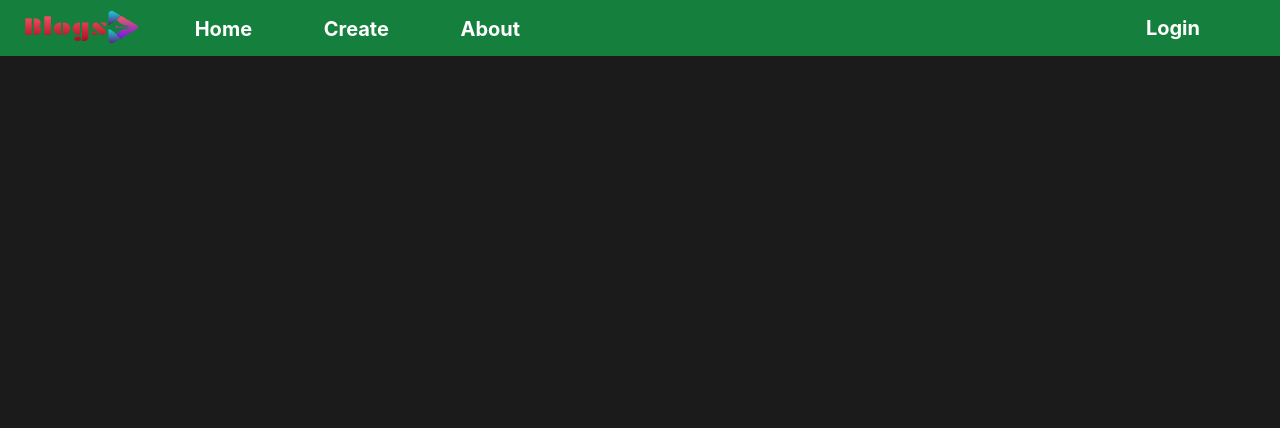
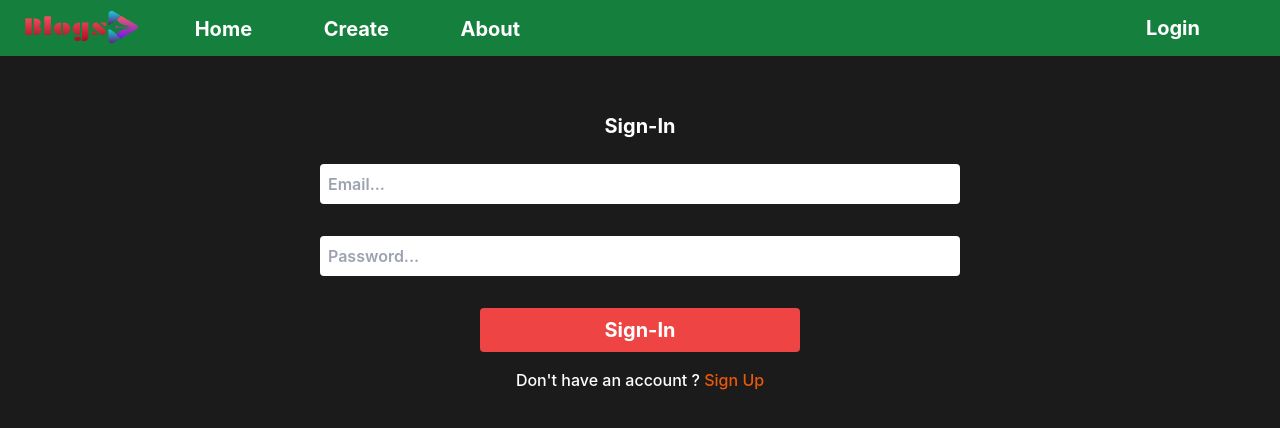
Before and after one commit to SathishSAKA26/blog-reactjs, a React (Create React App) app: page /auth in a window 1280 px wide. Shown: the top 428 px of the page. Built offline with nearby package versions, Linux system fonts and the light colour scheme.

Commit message:
some code add

```diff
--- a/src/App.js
+++ b/src/App.js
@@ -5,21 +5,25 @@ import Detail from "./pages/Detail";
 import AddEditBlog from "./pages/AddEditBlog";
 import About from "./pages/About";
 import NotFound from "./pages/NotFound";
+import Auth from "./pages/Auth";
 // Add Routes the react dom
 import { Routes, Route } from "react-router-dom";
 import NavBar from "./components/NavBar";
+import { ToastContainer } from "react-toastify";
 
 const App = () => {
   const [active, setActive] = useState("home");
   return (
     <div className="main">
       <NavBar setActive={setActive} active={active} />
+      <ToastContainer position="top-center" />
       <Routes>
         <Route path="/" element={<Home />} />
         <Route path="/detail/:id" element={<Detail />} />
         <Route path="/create" element={<AddEditBlog />} />
         <Route path="/update/:id" element={<AddEditBlog />} />
         <Route path="/about" element={<About />} />
+        <Route path="/auth" element={<Auth setActive={setActive} />} />
         <Route path="*" element={<NotFound />} />
       </Routes>
     </div>
--- a/src/index.css
+++ b/src/index.css
@@ -62,6 +62,8 @@ Global Styles
   box-sizing: border-box;
 }
 body {
+  width: 100%;
+  height: 100vh;
   font-family: -apple-system, BlinkMacSystemFont, "Segoe UI", Roboto, Oxygen,
     Ubuntu, Cantarell, "Open Sans", "Helvetica Neue", sans-serif;
   background: #1b1b1b;
@@ -124,3 +126,12 @@ p {
   }
 }
 /*  global classes */
+/* .login{
+  width: 100%;
+  height: 100%;
+  background-image: url('./assets/images/login-background.jpg');
+  background-size: cover;
+  background-position: center;
+  background-repeat: no-repeat;
+  opacity: 50;
+} */
--- a/src/pages/Auth.js
+++ b/src/pages/Auth.js
@@ -1,9 +1,103 @@
-import React from 'react'
+import React, { useState } from 'react';
+import { toast } from 'react-toastify';
+import { useNavigate } from 'react-router-dom';
+import { auth } from "firebase"
 
-const Auth = () => {
+const initialState = {
+  firstName: "",
+  lastName: "",
+  email: "",
+  passWord: "",
+  confirmPassword: "",
+}
+
+const Auth = ({ setActive }) => {
+  const [state, setState] = useState(initialState);
+  const [signUp, setSignUp] = useState(false);
+
+  const navigate = useNavigate();
+
+  const { email, passWord, firstName, lastName, confirmPassword } = state;
+
+  const handleChange = (e) => {
+    setState({ ...state, [e.target.name]: e.target.value })
+  }
+
+  const handleAuth = async (e) => {
+    e.preventDefault();
+    if (!signUp) {
+
+    } else {
+      if (passWord !== confirmPassword) {
+        return toast.error("Password don't match")
+      }
+      if (firstName && lastName && passWord && email) {
+        const { user } = await createUserWithEmailAndPassWord(auth, email, passWord);
+        await updateProfile(user, { displayName: `${firstName} ${lastName}` });
+        setActive("home");
+      } else {
+        return toast.error("All fields are mandatory to fill");
+      }
+    }
+    navigate("/");
+  };
+
   return (
-    <div>Auth</div>
+    <div className="pt-28 text-center w-full">
+      <div className="text-white text-xl font-bold">
+        {!signUp ? "Sign-In" : "Sign-Up"}
+      </div>
+      <div className="w-1/2 mx-auto mt-6">
+        <form className="input" onChange={handleAuth}>
+          {signUp && (
+            <div className="flex justify-between">
+              <div className="">
+                <input className="w-full px-12 py-2 mb-8 font-semibold rounded" type="text" placeholder="First Name..." name='firstName' value={firstName} onChange={handleChange} />
+              </div>
+              <div className="">
+                <input className="w-full px-12 py-2 mb-8 font-semibold rounded" type="text" placeholder="Last Name..." name='lastName' value={lastName} onChange={handleChange} />
+              </div>
+            </div>
+          )}
+          <div className="">
+            <input className='w-full py-2 mb-8 pl-2 font-semibold rounded' type="email" placeholder="Email..." name='email' value={email} onChange={handleChange} />
+          </div>
+          <div className="">
+            <input className='w-full py-2 mb-8 pl-2 font-semibold rounded' type="password" placeholder="Password..." name='passWord' value={passWord} onChange={handleChange} />
+          </div>
+          {signUp && (
+            <div className="">
+              <input className='w-full py-2 mb-8 pl-2 font-semibold rounded' type="password" placeholder="Confirm Password..." name='confirmPassword' value={confirmPassword} onChange={handleChange} />
+            </div>
+          )}
+          <div className="button">
+            <button className={`rounded font-bold text-white text-xl w-80 py-2 ${!signUp ? "rounded bg-red-500 font-bold text-white text-xl w-80 py-2" : "rounded bg-blue-500 font-bold text-white text-xl w-80 py-2"}`} type="submit">
+              {!signUp ? "Sign-In" : "Sign-Up"}
+            </button>
+          </div>
+        </form>
+        <div className="mt-4 font-medium">
+          {!signUp ? (
+            <>
+              <div className="para-container">
+                <p className="text-white">
+                  Don't have an account ? <span className='text-orange-600 cursor-pointer' onClick={() => setSignUp(true)}>Sign Up</span>
+                </p>
+              </div>
+            </>
+          ) : (
+            <>
+              <div className="para-container">
+                <p className="text-white">
+                  Already have an account ? <span className='text-blue-800 cursor-pointer' onClick={() => setSignUp(false)}>Sign In</span>
+                </p>
+              </div>
+            </>
+          )}
+        </div>
+      </div>
+    </div>
   )
 }
 
-export default Auth
+export default Auth;
--- a/tailwind.config.js
+++ b/tailwind.config.js
@@ -2,7 +2,8 @@
 module.exports = {
   content: ["./src/**/*.{js,jsx,ts,tsx}"],
   theme: {
-    extend: {},
+    extend: {
+    },
   },
   plugins: [],
 };
```
Also changed, not shown: src/assets/images/login-background.jpg (added).
